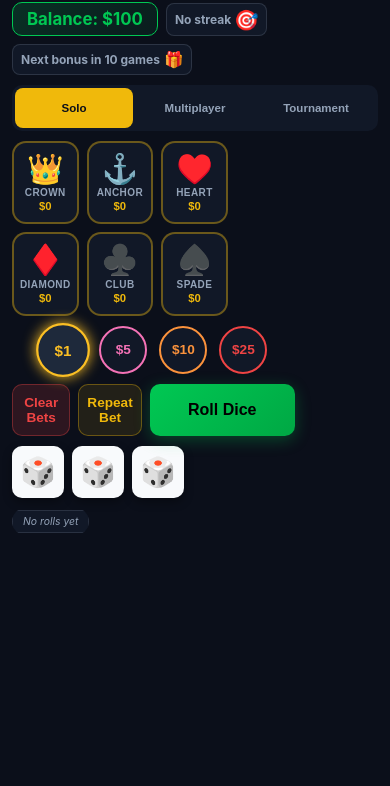
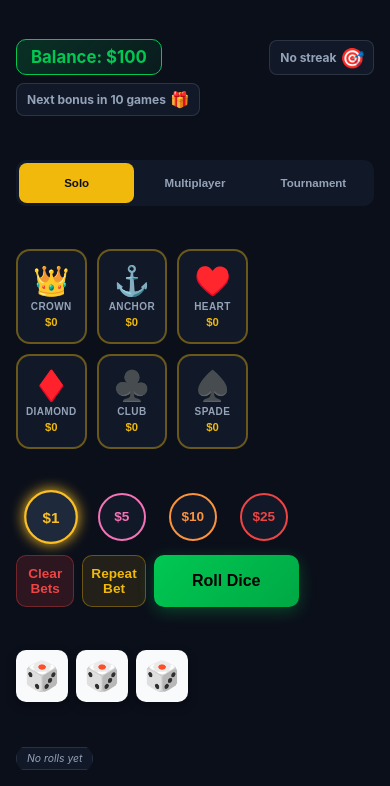
Before and after one commit to codesleeps/crown-anchor, a website: page index.html in a window 390 px wide. Shown: the part 58-844 px from the top of the page. Drawn offline with Linux system fonts and the light colour scheme.

Commit message:
Even out mobile layout spacing across viewport height

```diff
--- a/index.html
+++ b/index.html
@@ -49,10 +49,10 @@
     <meta name="msapplication-TileColor" content="#1e3c72">
 
     <!-- Preload Critical Resources -->
-    <link rel="preload" href="style.css?v=20261127c" as="style">
+    <link rel="preload" href="style.css?v=20261127d" as="style">
     <link rel="preload" href="script.js?v=20261127b" as="script">
 
-    <link rel="stylesheet" href="style.css?v=20261127c">
+    <link rel="stylesheet" href="style.css?v=20261127d">
 
     <!-- Google Analytics 4 (replace GA_MEASUREMENT_ID with your actual ID) -->
     <script async src="https://www.googletagmanager.com/gtag/js?id=GA_MEASUREMENT_ID"></script>
--- a/style.css
+++ b/style.css
@@ -2216,13 +2216,14 @@ body.dark-mode .advanced-notification.error {
         max-width: 100%;
         min-height: 100dvh;
         margin: 0;
-        padding: 10px 12px;
+        padding: 14px 16px;
         border-radius: 0;
         background: #0b0f1a;
         box-shadow: none;
         display: flex;
         flex-direction: column;
-        gap: 10px;
+        justify-content: space-between;
+        gap: 12px;
     }
 
     /* Hide custom hover tooltips on mobile */
@@ -2312,7 +2313,7 @@ body.dark-mode .advanced-notification.error {
         flex-direction: row;
         flex-wrap: wrap;
         align-items: center;
-        justify-content: flex-start;
+        justify-content: space-between;
         gap: 8px;
         margin: 0;
         padding: 0;
@@ -2326,10 +2327,11 @@ body.dark-mode .advanced-notification.error {
         background: linear-gradient(135deg, rgba(0, 200, 83, 0.18), rgba(0, 168, 68, 0.08));
         border: 1.5px solid #00c853;
         border-radius: 10px;
-        padding: 6px 14px;
+        padding: 7px 14px;
         font-weight: 700;
         font-size: 1.05em;
         line-height: 1.2;
+        white-space: nowrap;
     }
 
     .streak-display,
@@ -2339,11 +2341,12 @@ body.dark-mode .advanced-notification.error {
         color: #94a3b8;
         font-size: 0.75em;
         border-radius: 8px;
-        padding: 5px 8px;
+        padding: 6px 10px;
         margin: 0;
         display: inline-flex;
         align-items: center;
         gap: 4px;
+        white-space: nowrap;
     }
 
     .theme-selector {
@@ -2393,13 +2396,13 @@ body.dark-mode .advanced-notification.error {
     .betting-board {
         display: grid;
         grid-template-columns: repeat(3, 1fr);
-        gap: 8px;
+        gap: 10px;
         margin: 0;
     }
 
     .bet-square {
-        min-height: 78px;
-        padding: 10px 6px;
+        min-height: 88px;
+        padding: 14px 8px;
         border-radius: 14px;
         background: #111827;
         border: 2px solid rgba(240, 185, 11, 0.4);
@@ -2407,7 +2410,7 @@ body.dark-mode .advanced-notification.error {
         flex-direction: column;
         align-items: center;
         justify-content: center;
-        gap: 2px;
+        gap: 4px;
         transition: border-color 0.15s ease, box-shadow 0.15s ease, background 0.15s ease;
     }
 
@@ -2450,13 +2453,13 @@ body.dark-mode .advanced-notification.error {
         display: flex;
         flex-direction: column;
         align-items: stretch;
-        gap: 10px;
+        gap: 14px;
         margin: 0;
     }
 
     .chip-selector {
         display: flex;
-        justify-content: center;
+        justify-content: space-evenly;
         align-items: center;
         gap: 12px;
     }
```
